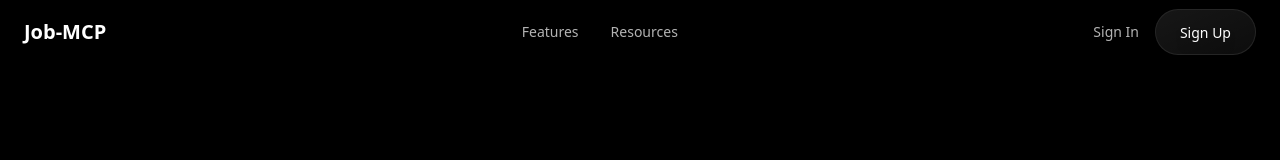
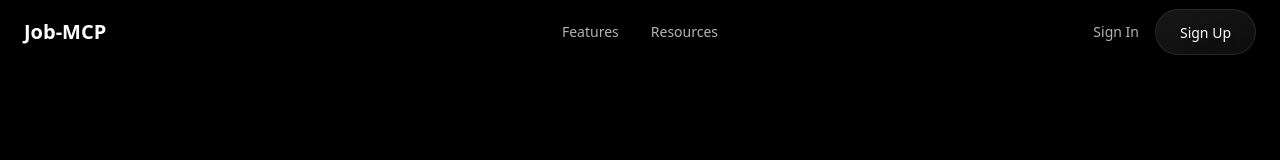
Before and after one commit to innovateorange/Job-MCP, a Next.js app in the folder frontend/: page / in a window 1280 px wide. Shown: the top 160 px of the page. Built offline with nearby package versions, Linux system fonts and the light colour scheme.

Commit message:
fixed navbar alignment

```diff
--- a/frontend/components/Navbar.tsx
+++ b/frontend/components/Navbar.tsx
@@ -27,7 +27,7 @@ export default function Navbar() {
       }`}
     >
       <div className="max-w-7xl mx-auto px-6">
-        <div className="flex items-center justify-between h-16">
+        <div className="flex items-center justify-between h-16 relative">
           {/* Logo */}
           <Link href="/" className="flex items-center space-x-2 hover:opacity-80 transition-opacity">
             <div className="text-xl font-semibold text-white">
@@ -35,8 +35,8 @@ export default function Navbar() {
             </div>
           </Link>
 
-          {/* Center Navigation */}
-          <div className="hidden md:flex items-center space-x-8">
+          {/* Center Navigation - Absolutely positioned to center of screen */}
+          <div className="hidden md:flex items-center space-x-8 absolute left-1/2 -translate-x-1/2">
             <Link
               href="/features"
               className="text-sm font-medium text-white/70 hover:text-white transition-colors"
```
